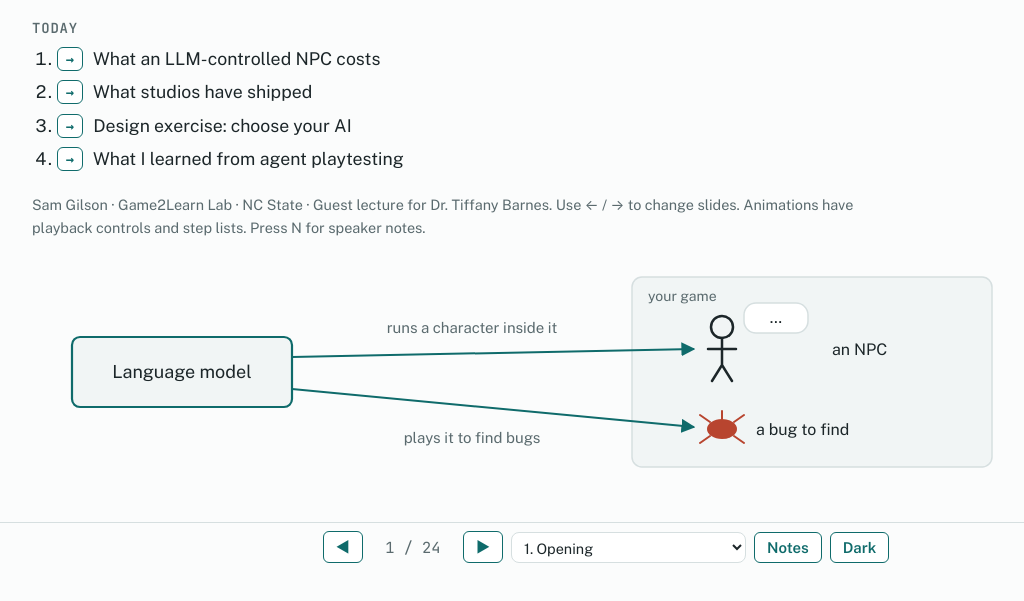
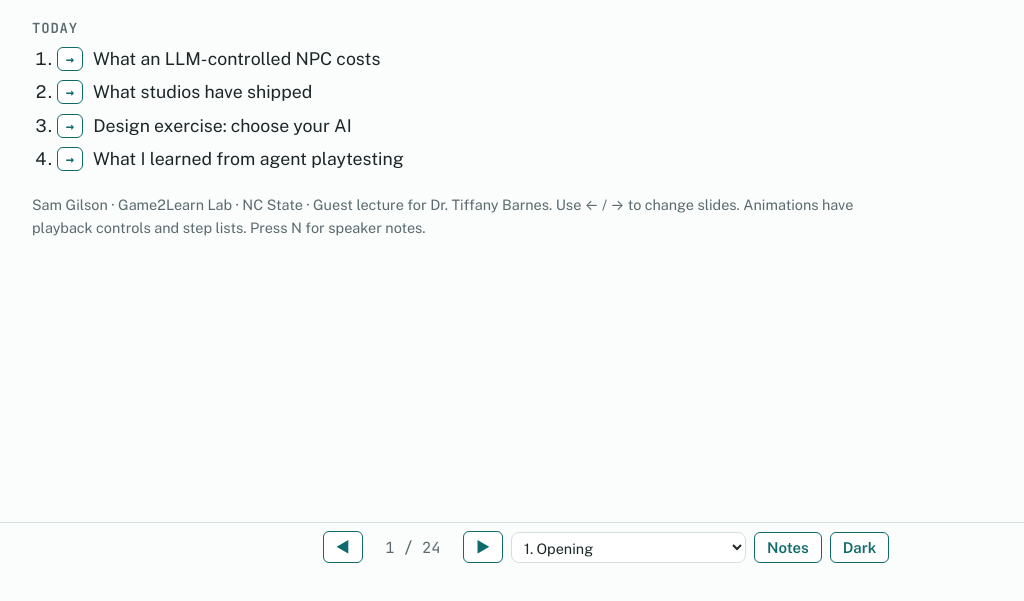
Before and after one commit to sgilson7/game-ai-agents-deck, a plain HTML site: page index.html in a window 1280 px wide. Shown: the part 229-830 px from the top of the page, without its empty margins (34-1058 px from the left). After the commit the page ends 800 px from the top, so only its background shows below. Drawn offline with nearby package versions, Linux system fonts and the light colour scheme.

Commit message:
Remove the title slide's diagram
Co-Authored-By: Claude Opus 5.5 <noreply@anthropic.com>

```diff
--- a/index.html
+++ b/index.html
@@ -232,21 +232,6 @@ body.show-notes aside.notes::before { content: "Speaker notes · roughly " attr(
     <li><button type="button" class="go" data-to="s-play-intro">→</button> What I learned from agent playtesting</li>
   </ol>
   <p class="credit">Sam Gilson · Game2Learn Lab · NC State · Guest lecture for Dr. Tiffany Barnes. Use ← / → to change slides. Animations have playback controls and step lists. Press N for speaker notes.</p>
-  <!--FIG s-title--><figure class="dg"><svg viewBox="0 0 1000 230" role="img" aria-label="Two jobs for a language model in a game: running a character inside it, and playing it to find bugs."><defs><marker id="f-title-ah-mut" viewBox="0 0 10 10" refX="9" refY="5" markerWidth="7" markerHeight="7" orient="auto-start-reverse"><path d="M0,0 L10,5 L0,10 z" class="dg-ah-mut"/></marker><marker id="f-title-ah-acc" viewBox="0 0 10 10" refX="9" refY="5" markerWidth="7" markerHeight="7" orient="auto-start-reverse"><path d="M0,0 L10,5 L0,10 z" class="dg-ah-acc"/></marker><marker id="f-title-ah-bad" viewBox="0 0 10 10" refX="9" refY="5" markerWidth="7" markerHeight="7" orient="auto-start-reverse"><path d="M0,0 L10,5 L0,10 z" class="dg-ah-bad"/></marker></defs>
-  <rect x="40" y="80" width="220" height="70" rx="8" class="dg-acc"/>
-  <text x="150.0" y="121.3" class="dg-t" text-anchor="middle" font-size="18">Language model</text>
-  <rect x="600" y="20" width="360" height="190" rx="10" class="dg-frame"/>
-  <text x="616" y="44" class="dg-s" text-anchor="start" font-size="14">your game</text>
-  <circle cx="690" cy="70" r="11" class="dg-fig"/><path d="M690,81 L690,108 M676,92 L704,92 M690,108 L680,124 M690,108 L700,124" class="dg-figl"/>
-  <rect x="712" y="46" width="64" height="30" rx="12" class="dg-box"/><text x="744" y="66" class="dg-t" text-anchor="middle" font-size="16">…</text>
-  <text x="800" y="98" class="dg-t" text-anchor="start" font-size="16">an NPC</text>
-  <ellipse cx="690" cy="172" rx="15" ry="10" class="dg-bugb"/><path d="M678,165 L668,158 M678,179 L668,186 M690,162 L690,154 M702,165 L712,158 M702,179 L712,186" class="dg-bugl"/>
-  <text x="724" y="178" class="dg-t" text-anchor="start" font-size="16">a bug to find</text>
-  <path d="M260,100 L662,92" class="dg-ln dg-acc-ln" marker-end="url(#f-title-ah-acc)"/>
-  <path d="M260,132 L662,170" class="dg-ln dg-acc-ln" marker-end="url(#f-title-ah-acc)"/>
-  <text x="440" y="76" class="dg-s" text-anchor="middle" font-size="15">runs a character inside it</text>
-  <text x="440" y="186" class="dg-s" text-anchor="middle" font-size="15">plays it to find bugs</text>
-</svg></figure><!--/FIG-->
   <aside class="notes" data-min="0.5">I gave the September lecture on using AI to build games. Today I want to look at something different: letting the model make decisions inside a game. We will look at real examples, sketch a couple of designs, and finish with playtesting work from my own games. The class exercise is the middle of the talk.</aside>
 </section>
 
```
